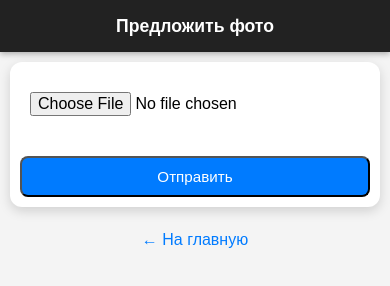
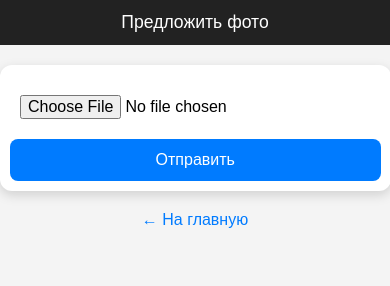
Before and after one commit to DukeOfKeys/fpmi-site, a website: page public/suggest.html in a window 390 px wide. Drawn offline with Linux system fonts and the light colour scheme.

Commit message:
гойда

```diff
--- a/public/style.css
+++ b/public/style.css
@@ -1,86 +1,90 @@
 /* Общие стили */
-body {
-  font-family: 'Arial', sans-serif;
-  background: #f4f4f4;
-  text-align: center;
+body, html {
   margin: 0;
   padding: 0;
-  line-height: 1.6;
+  font-family: Arial, sans-serif;
+  background: #f4f4f4;
 }
 
 header {
   background: #222;
   color: white;
-  padding: 20px;
+  padding: 15px;
   font-size: 1.5rem;
-  font-weight: bold;
-  box-shadow: 0 2px 6px rgba(0,0,0,0.3);
+  text-align: center;
 }
 
 /* Контейнер фото */
 .photo-container {
-  margin: 20px auto;
-  max-width: 600px;
-  padding: 10px;
-  background: white;
-  border-radius: 12px;
-  box-shadow: 0 4px 12px rgba(0,0,0,0.15);
+  width: 100%;
+  margin: 0;
+  padding: 0;
 }
 
-img {
+img#photo {
   width: 100%;
-  height: auto;
-  border-radius: 12px;
-  box-shadow: 0 4px 10px rgba(0,0,0,0.2);
+  height: auto; /* сохраняем пропорции */
+  display: block;
 }
 
-/* Кнопки */
-.btn, button {
+/* Кнопка */
+.btn {
   display: inline-block;
-  margin-top: 20px;
+  margin: 20px auto;
   padding: 12px 24px;
   background: #007BFF;
   color: white;
   text-decoration: none;
   border-radius: 8px;
   font-size: 1rem;
-  transition: background 0.3s, transform 0.2s;
-  cursor: pointer;
+  transition: 0.3s;
 }
 
-.btn:hover, button:hover {
+.btn:hover {
   background: #0056b3;
-  transform: translateY(-2px);
 }
 
 /* Форма */
 form {
-  margin-top: 30px;
-  background: white;
+  margin: 20px auto;
   padding: 20px;
   max-width: 400px;
-  margin-left: auto;
-  margin-right: auto;
+  background: white;
   border-radius: 12px;
   box-shadow: 0 4px 12px rgba(0,0,0,0.15);
 }
 
 input[type="file"] {
+  width: 100%;
+  padding: 10px;
   margin: 10px 0;
-  padding: 10px;
   font-size: 16px;
+}
+
+button {
   width: 100%;
+  padding: 12px;
+  background: #007BFF;
+  color: white;
+  border: none;
+  border-radius: 8px;
+  font-size: 16px;
+  cursor: pointer;
+}
+
+button:hover {
+  background: #0056b3;
 }
 
 /* Ссылка "назад" */
 .back {
   margin-top: 20px;
+  text-align: center;
 }
 
 .back a {
+  color: #007BFF;
   text-decoration: none;
-  color: #007BFF;
-  font-size: 16px;
 }
 
 .back a:hover {
@@ -91,35 +95,20 @@ input[type="file"] {
 @media (max-width: 768px) {
   header {
     font-size: 1.3rem;
+    padding: 12px;
+  }
+  form {
+    width: 90%;
     padding: 15px;
-  }
-
-  .photo-container, form {
-    margin: 15px;
-    padding: 15px;
-  }
-
-  .btn, button {
-    width: 80%;
-    font-size: 1rem;
-    padding: 12px;
   }
 }
 
 @media (max-width: 480px) {
   header {
     font-size: 1.1rem;
-    padding: 12px;
   }
-
-  .photo-container, form {
-    margin: 10px;
-    padding: 10px;
-  }
-
-  .btn, button {
-    width: 100%;
-    font-size: 0.95rem;
+  form {
+    width: 95%;
     padding: 10px;
   }
 }
```
